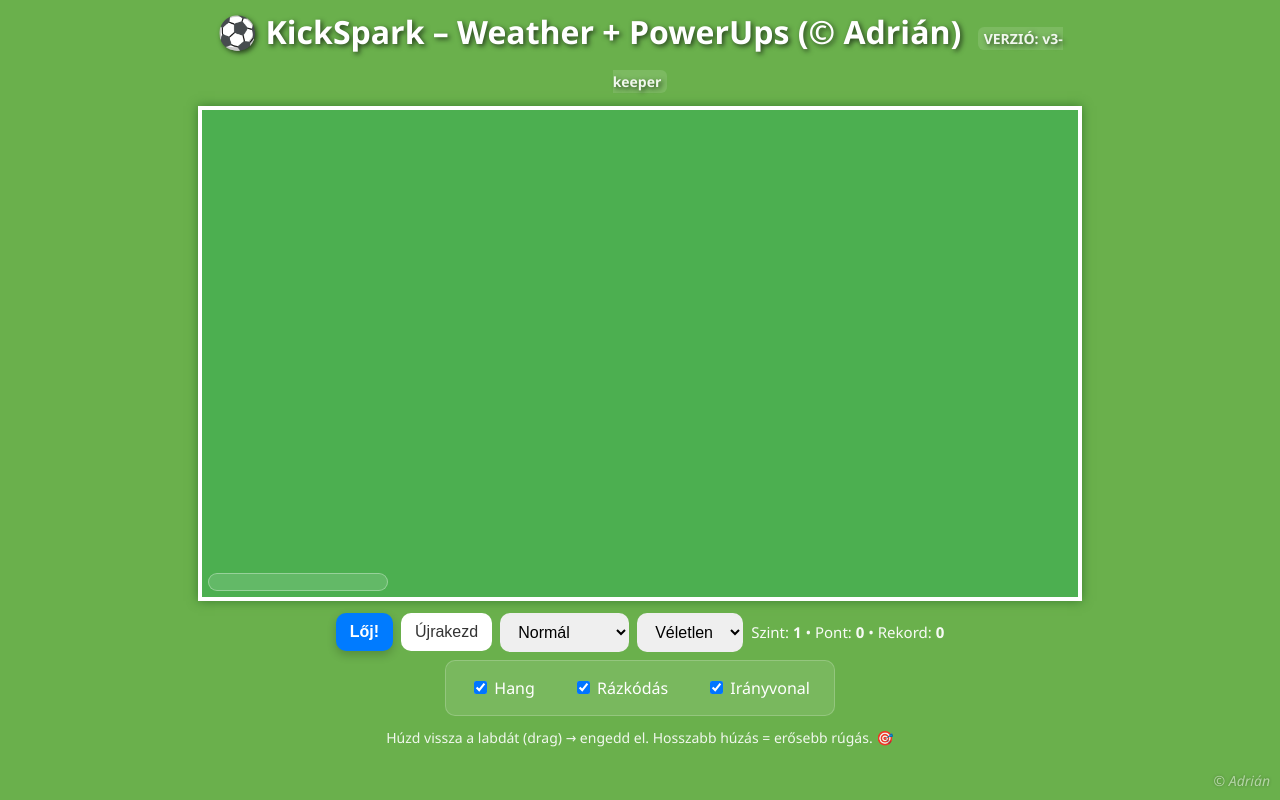
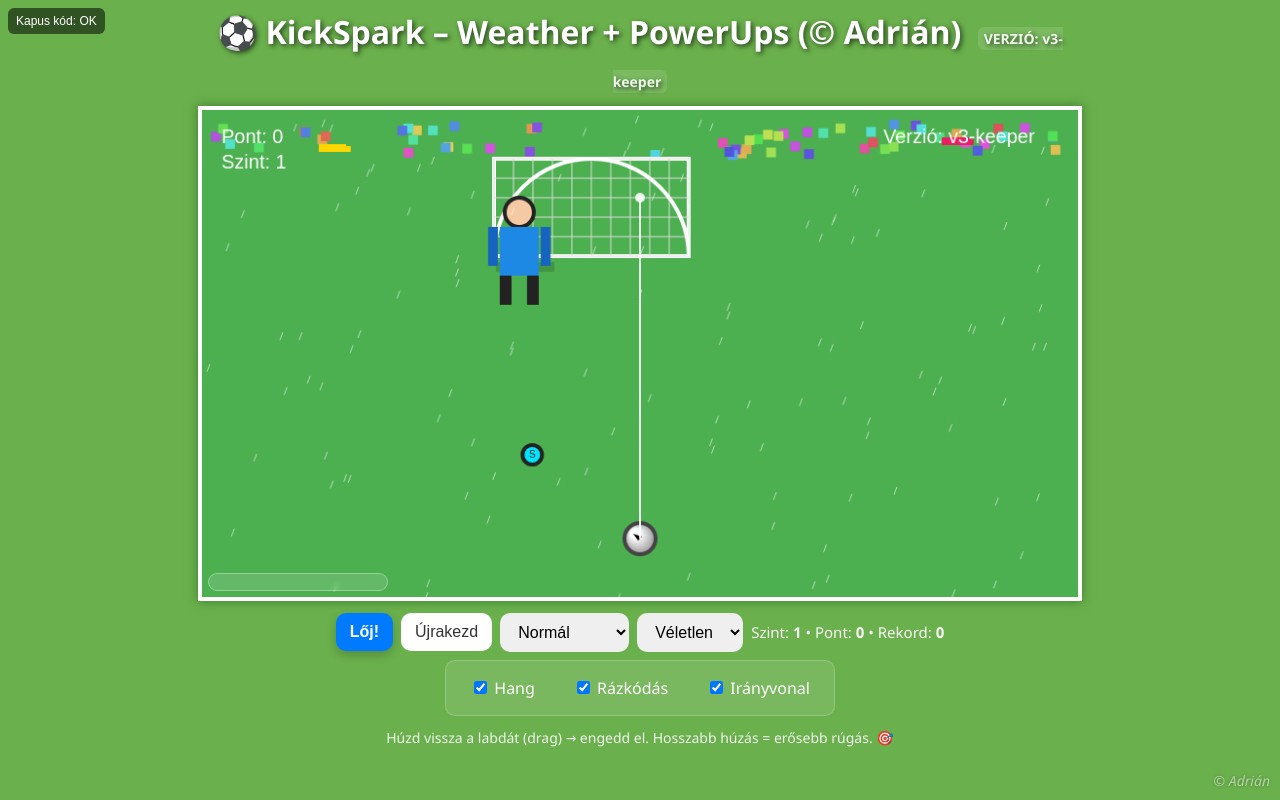
Before and after one commit to pavel1984HU/Focis-jatek, a plain HTML site: page index.html in a window 1280 px wide. Drawn offline with Linux system fonts and the light colour scheme.

Commit message:
Update index.html

```diff
--- a/index.html
+++ b/index.html
@@ -5,7 +5,7 @@
 <meta name="viewport" content="width=device-width,initial-scale=1" />
 <title>KickSpark • Focis Mini Játék (© Adrián)</title>
 
-<!-- Manifest maradhat, SW nélkül is ártalmatlan -->
+<!-- Manifest maradhat, SW nélkül is oké -->
 <link rel="manifest" href="./manifest.json">
 <meta name="theme-color" content="#4caf50">
 <link rel="icon" href="./icons/icon-192.png" sizes="192x192">
@@ -34,6 +34,7 @@
   #signature{position:fixed;right:10px;bottom:10px;font-size:14px;color:rgba(255,255,255,.85);font-style:italic;pointer-events:none;text-shadow:0 0 3px rgba(0,0,0,.5);animation:pulse 3s ease-in-out infinite}
   @keyframes pulse{0%{opacity:.1}50%{opacity:.75}100%{opacity:.1}}
   @media(max-width:520px){h1{font-size:18px} button,select,label{font-size:15px}}
+  #diag{position:fixed;left:8px;top:8px;background:#0008;color:#fff;padding:6px 8px;border-radius:6px;font:12px/1.2 Arial;z-index:9999}
 </style>
 </head>
 <body>
@@ -71,6 +72,8 @@
     <div id="hint">Húzd vissza a labdát (drag) → engedd el. Hosszabb húzás = erősebb rúgás. 🎯</div>
   </div>
   <div id="signature">© Adrián</div>
+
+<div id="diag">Töltés…</div>
 
 <script>
 /* ===== Állapot és UI ===== */
@@ -349,11 +352,16 @@ function update(){
   if(slowTimer>0) slowTimer--;
   spawnPowerUp();
 }
-let shakeT=0, shakeMag=0;
 function render(){
   ctx.save();
-  if(shakeT>0){ ctx.translate((Math.random()*2-1)*6, (Math.random()*2-1)*6); }
-  drawField(); drawKeeper(); drawPowerUps(); drawBall(); drawGuide(); drawWeather(); drawConfetti(); drawHUD();
+  drawField();
+  drawKeeper();         /* FONTOS: kapus kirajzolása */
+  drawPowerUps();
+  drawBall();
+  drawGuide();
+  drawWeather();
+  drawConfetti();
+  drawHUD();
   ctx.restore();
 }
 function loop(){ update(); render(); requestAnimationFrame(loop); }
@@ -361,14 +369,13 @@ function loop(){ update(); render(); requestAnimationFrame(loop); }
 /* Indítás */
 function init(){ setupWeather(); resetRound(false); loop(); }
 init();
-<div id="diag" style="position:fixed;left:8px;top:8px;background:#0008;color:#fff;padding:6px 8px;border-radius:6px;font:12px/1.2 Arial;z-index:9999"></div>
-<script>
+
+/* Diagnosztika: jelezze, hogy a kapus kód él-e */
 setInterval(()=>{
   const ok = (typeof keeper!=='undefined') && keeper && typeof drawKeeper==='function';
   document.getElementById('diag').textContent = 'Kapus kód: ' + (ok?'OK':'HIÁNYZIK');
 }, 800);
 </script>
-</script>
 
 <!-- NINCS service worker regisztráció -->
 </body>
```
Lines whose indentation alone changed are shown as unchanged.
